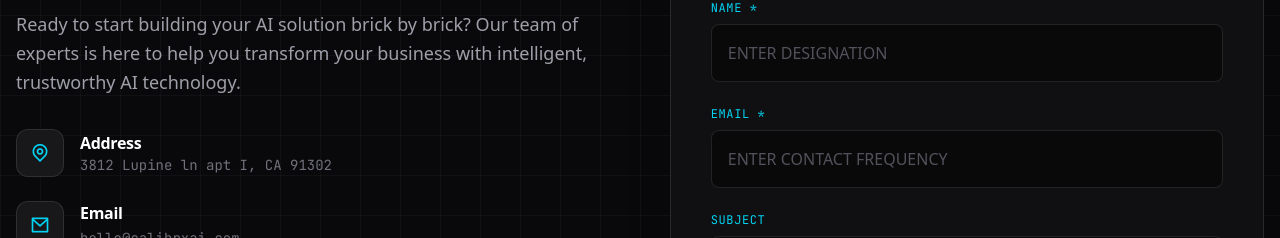
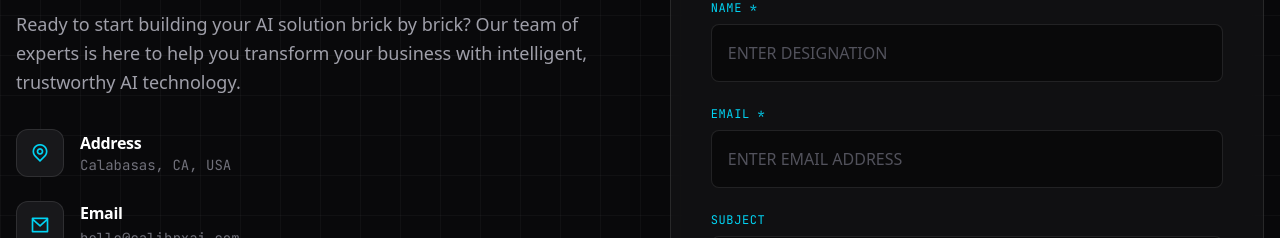
Before and after one commit to Jimmychan12975/Calibrxai, a Next.js app in the folder site/: page / in a window 1280 px wide. Shown: the part 3560-3798 px from the top of the page. Built offline with nearby package versions, Linux system fonts and the light colour scheme.

Commit message:
Address: set to Calabasas, CA, USA across site

```diff
--- a/site/app/contact/page.tsx
+++ b/site/app/contact/page.tsx
@@ -104,7 +104,7 @@ export default function ContactPage() {
                 </div>
                 <div>
                   <h4 className="font-bold text-white font-display">Address</h4>
-                  <p className="text-zinc-500 font-mono text-sm">3812 Lupine ln apt I, CA 91302</p>
+                  <p className="text-zinc-500 font-mono text-sm">Calabasas, CA, USA</p>
                 </div>
               </div>
 
--- a/site/app/layout.tsx
+++ b/site/app/layout.tsx
@@ -103,10 +103,9 @@ export default function RootLayout({
               },
               "address": {
                 "@type": "PostalAddress",
-                "streetAddress": "3812 Lupine ln apt I, CA",
-                "addressLocality": "",
+                "streetAddress": "Calabasas, CA, USA",
+                "addressLocality": "Calabasas",
                 "addressRegion": "CA",
-                "postalCode": "91302",
                 "addressCountry": "US"
               },
               "sameAs": [
--- a/site/components/ContactSection.tsx
+++ b/site/components/ContactSection.tsx
@@ -104,7 +104,7 @@ export default function ContactSection() {
               </div>
               <div>
                 <h4 className="font-bold text-white font-display">Address</h4>
-                <p className="text-zinc-500 font-mono text-sm">3812 Lupine ln apt I, CA 91302</p>
+                <p className="text-zinc-500 font-mono text-sm">Calabasas, CA, USA</p>
               </div>
             </div>
 
@@ -158,7 +158,7 @@ export default function ContactSection() {
                 id="email"
                 type="email"
                 className={`w-full bg-black/40 border ${errors.email ? 'border-red-500' : 'border-white/10'} p-4 text-white placeholder-zinc-600 focus:border-cyan-500 focus:outline-none transition-colors rounded-lg font-light`}
-                placeholder="ENTER CONTACT FREQUENCY"
+                placeholder="ENTER EMAIL ADDRESS"
                 value={formData.email}
                 onChange={(e) => handleInputChange("email", e.target.value)}
                 aria-describedby={errors.email ? "email-error" : undefined}
--- a/site/lib/constants.ts
+++ b/site/lib/constants.ts
@@ -2,7 +2,7 @@
 export const CONTACT_INFO = {
   email: "hello@calibrxai.com",
   phone: "+1 (909) 568-3588",
-  address: "3812 Lupine ln apt I, CA 91302",
+  address: "Calabasas, CA, USA",
 } as const;
 
 // Social media links
```
